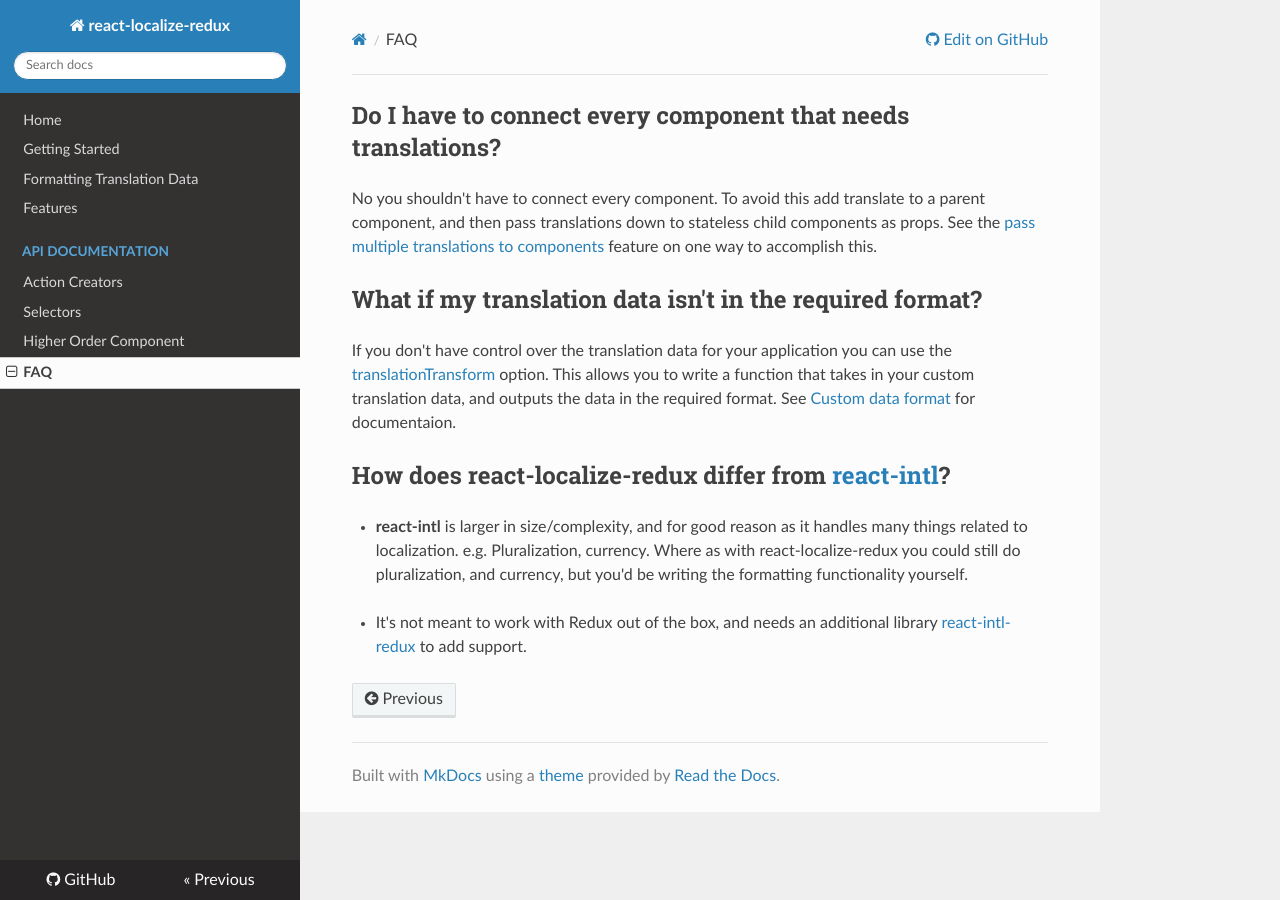
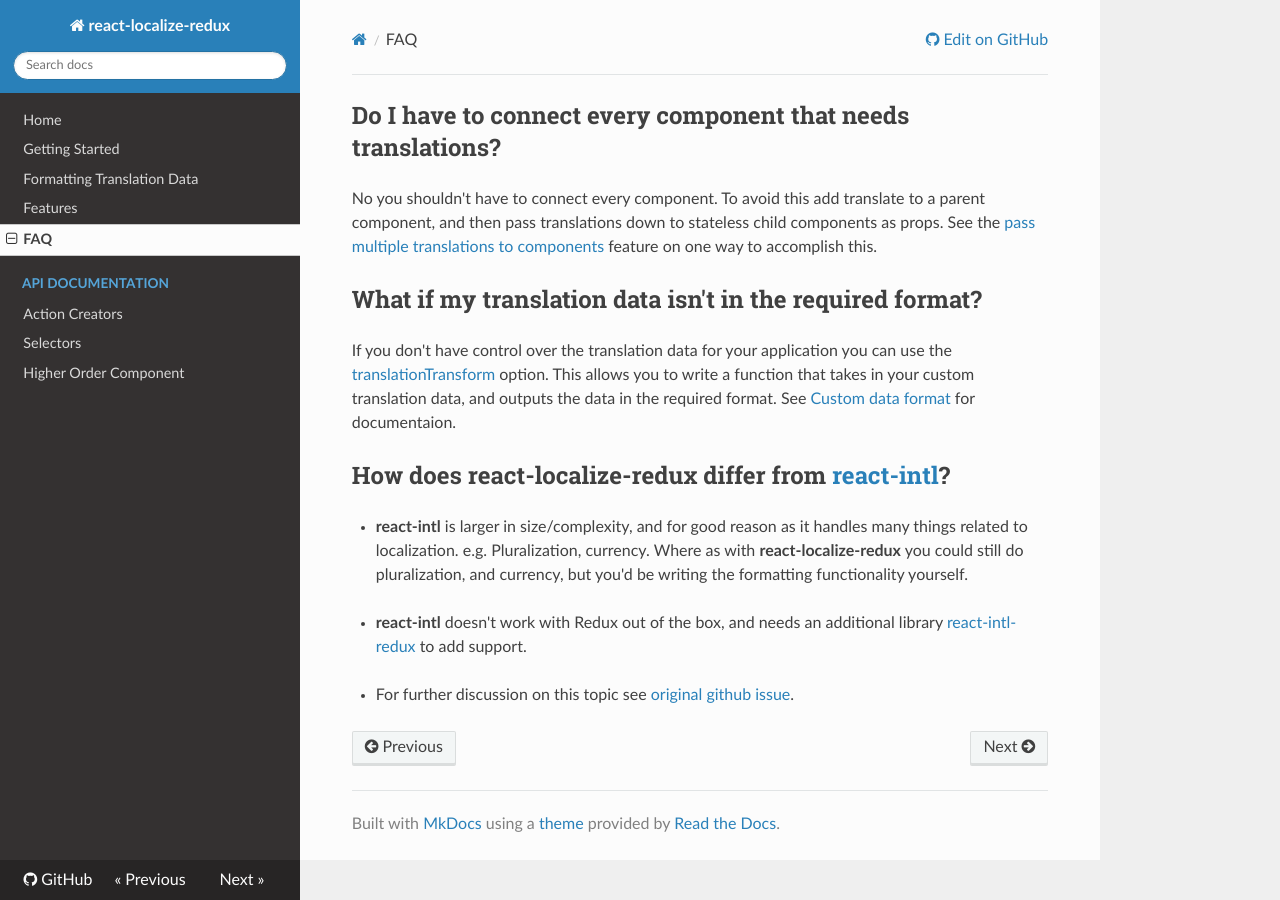
Before and after one commit to Hiccup19940325/react-redux_in_deepth, an MkDocs documentation site: the page built from docs/faq.md, in a window 1280 px wide. Built offline with MkDocs 1.6.1, drawn with Linux system fonts in a browser that asks for light colours; nearby versions of some CDN libraries; old or Windows-style settings are respelled for this version of MkDocs.

Commit message:
update docs

```diff
--- a/docs/faq.md
+++ b/docs/faq.md
@@ -11,7 +11,10 @@
 
 ## How does react-localize-redux differ from [react-intl](https://github.com/yahoo/react-intl)?
 
-* **react-intl** is larger in size/complexity, and for good reason as it handles many things related to localization. e.g. Pluralization, currency. Where as with react-localize-redux you could still do pluralization, and currency, but you'd be writing the formatting functionality yourself.
+* **react-intl** is larger in size/complexity, and for good reason as it handles many things related to localization. e.g. Pluralization, currency. Where as with **react-localize-redux** you could still do pluralization, and currency, but you'd be writing the formatting functionality yourself.
 <br/>
 <br/>
-* It's not meant to work with Redux out of the box, and needs an additional library [react-intl-redux](https://github.com/ratson/react-intl-redux) to add support.
+* **react-intl** doesn't work with Redux out of the box, and needs an additional library [react-intl-redux](https://github.com/ratson/react-intl-redux) to add support.
+<br/>
+<br/>
+* For further discussion on this topic see [original github issue](https://github.com/ryandrewjohnson/react-localize-redux/issues/21).
--- a/mkdocs.yml
+++ b/mkdocs.yml
@@ -8,11 +8,11 @@
 - Getting Started: getting-started.md
 - Formatting Translation Data: formatting-translation-data.md
 - Features: features.md
+- FAQ: faq.md
 - API Documentation:
   - 'Action Creators': 'api/action-creators.md'
   - 'Selectors': 'api/selectors.md'
   - 'Higher Order Component': 'api/higher-order-component.md'
-- FAQ: faq.md
 
 theme: readthedocs
 # theme_dir: cinder
```
Also changed, not shown: README.md (+1 -0 lines).
